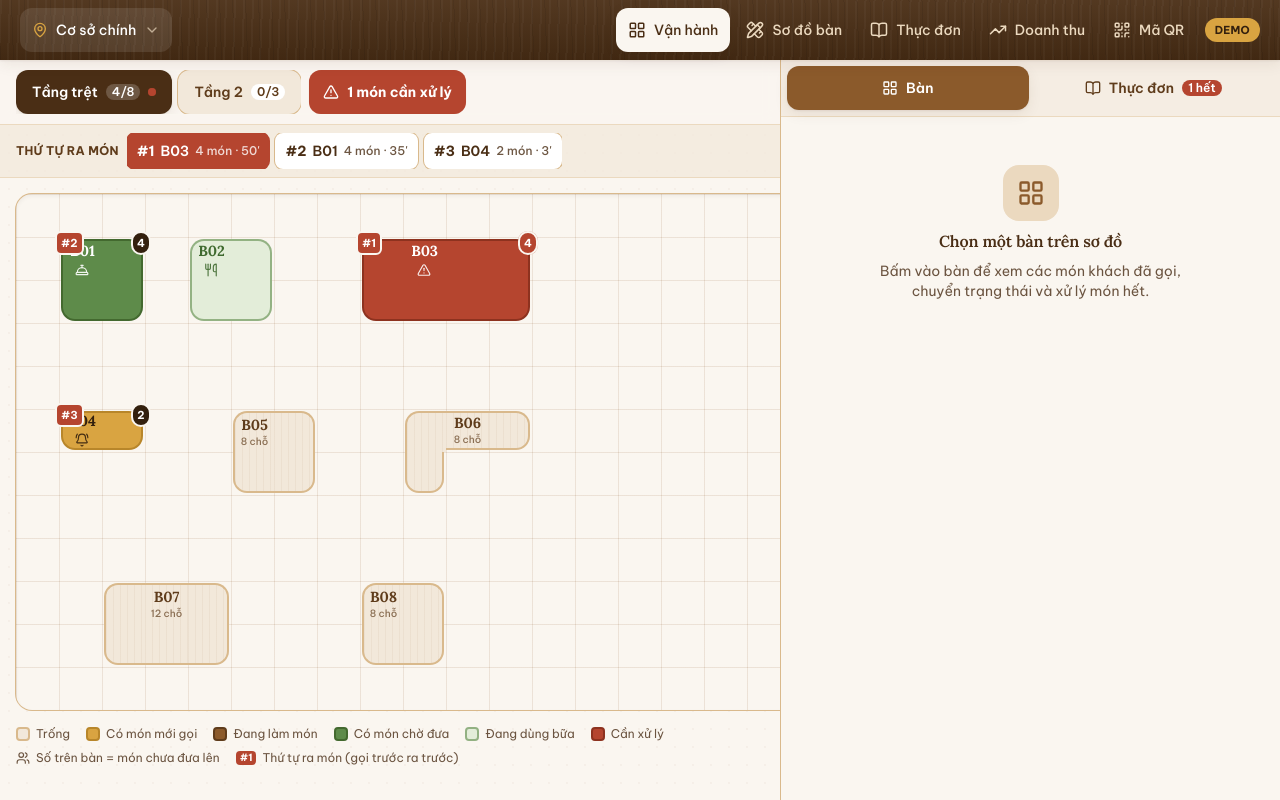
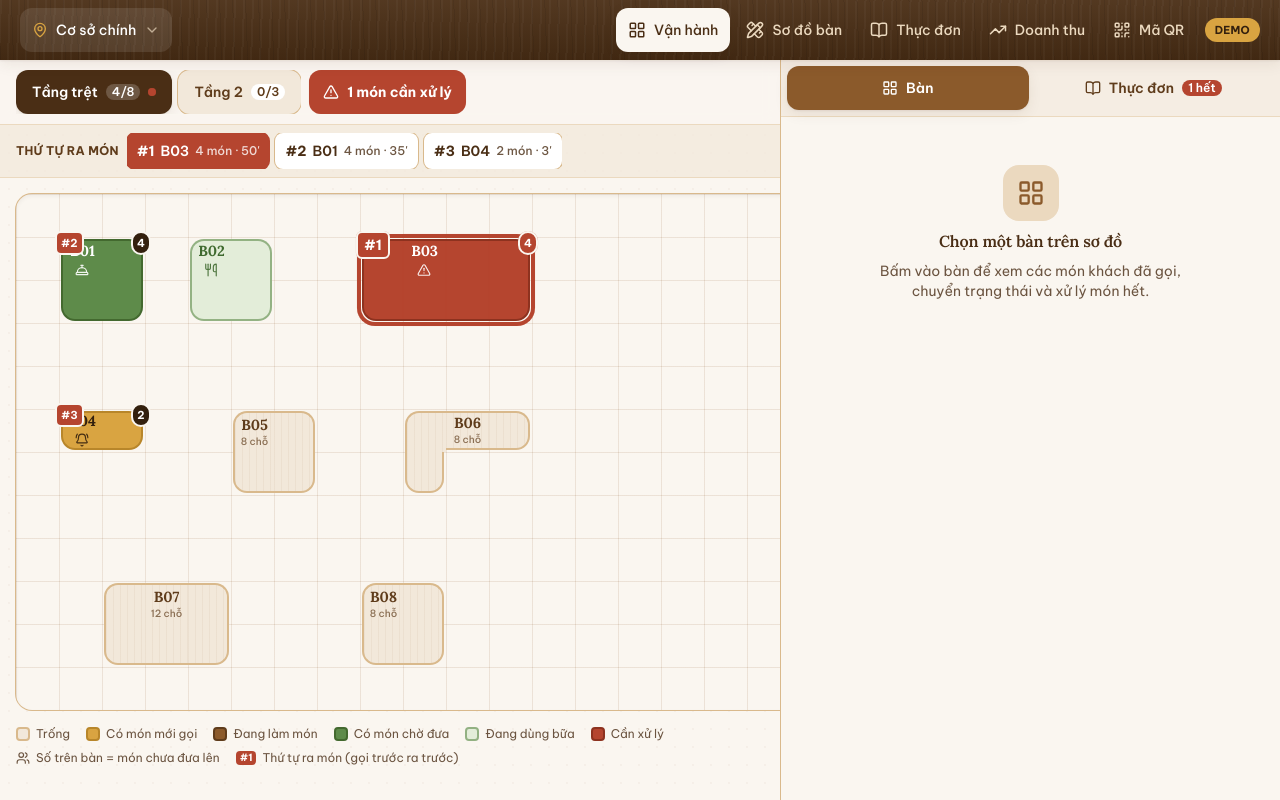
Before and after one commit to giang20041812/banhangdemo, a Next.js app: page /van-hanh in a window 1280 px wide. Built offline with nearby package versions, Linux system fonts and the light colour scheme.

Commit message:
Làm nổi bật bàn #1 cần ra món trước
Co-Authored-By: Claude Sonnet 5.5 <noreply@anthropic.com>

```diff
--- a/components/floor/FloorGrid.tsx
+++ b/components/floor/FloorGrid.tsx
@@ -181,6 +181,30 @@ export function FloorGrid({ rows, cols, cell, tables, toneOf, selectedId, onTabl
         return (
           <Fragment key={t.id}>
             {cellsEl}
+            {info.rank === 1 &&
+              t.cells.map((c) => {
+                const e = edgeFlags(c, own)
+                return (
+                  <div
+                    key={`next:${key(c)}`}
+                    className="pointer-events-none absolute z-10 animate-pulse-soft border-0 border-solid border-brick shadow-[0_0_14px_3px_rgb(190_70_45/0.55)]"
+                    style={{
+                      left: c.c * cell - (e.left ? 3 : 0),
+                      top: c.r * cell - (e.top ? 3 : 0),
+                      width: cell + (e.left ? 3 : 0) + (e.right ? 3 : 0),
+                      height: cell + (e.top ? 3 : 0) + (e.bottom ? 3 : 0),
+                      borderTopWidth: e.top ? 4 : 0,
+                      borderBottomWidth: e.bottom ? 4 : 0,
+                      borderLeftWidth: e.left ? 4 : 0,
+                      borderRightWidth: e.right ? 4 : 0,
+                      borderTopLeftRadius: e.top && e.left ? R + 4 : 0,
+                      borderTopRightRadius: e.top && e.right ? R + 4 : 0,
+                      borderBottomLeftRadius: e.bottom && e.left ? R + 4 : 0,
+                      borderBottomRightRadius: e.bottom && e.right ? R + 4 : 0,
+                    }}
+                  />
+                )
+              })}
             {selected &&
               t.cells.map((c) => {
                 const e = edgeFlags(c, own)
@@ -218,7 +242,10 @@ export function FloorGrid({ rows, cols, cell, tables, toneOf, selectedId, onTabl
             )}
             {!!info.rank && (
               <span
-                className="pointer-events-none absolute z-20 grid min-w-5 place-items-center rounded-md border-2 border-paper bg-brick px-1 text-[11px] font-bold leading-5 text-white"
+                className={clsx(
+                  'pointer-events-none absolute z-20 grid place-items-center rounded-md border-2 border-paper bg-brick font-bold text-white',
+                  info.rank === 1 ? 'min-w-7 animate-pulse-soft px-1.5 text-sm leading-6' : 'min-w-5 px-1 text-[11px] leading-5',
+                )}
                 style={{ left: topLeft.c * cell - 4, top: topLeft.r * cell - 6 }}
                 title={`Ra món thứ ${info.rank}`}
               >
```
